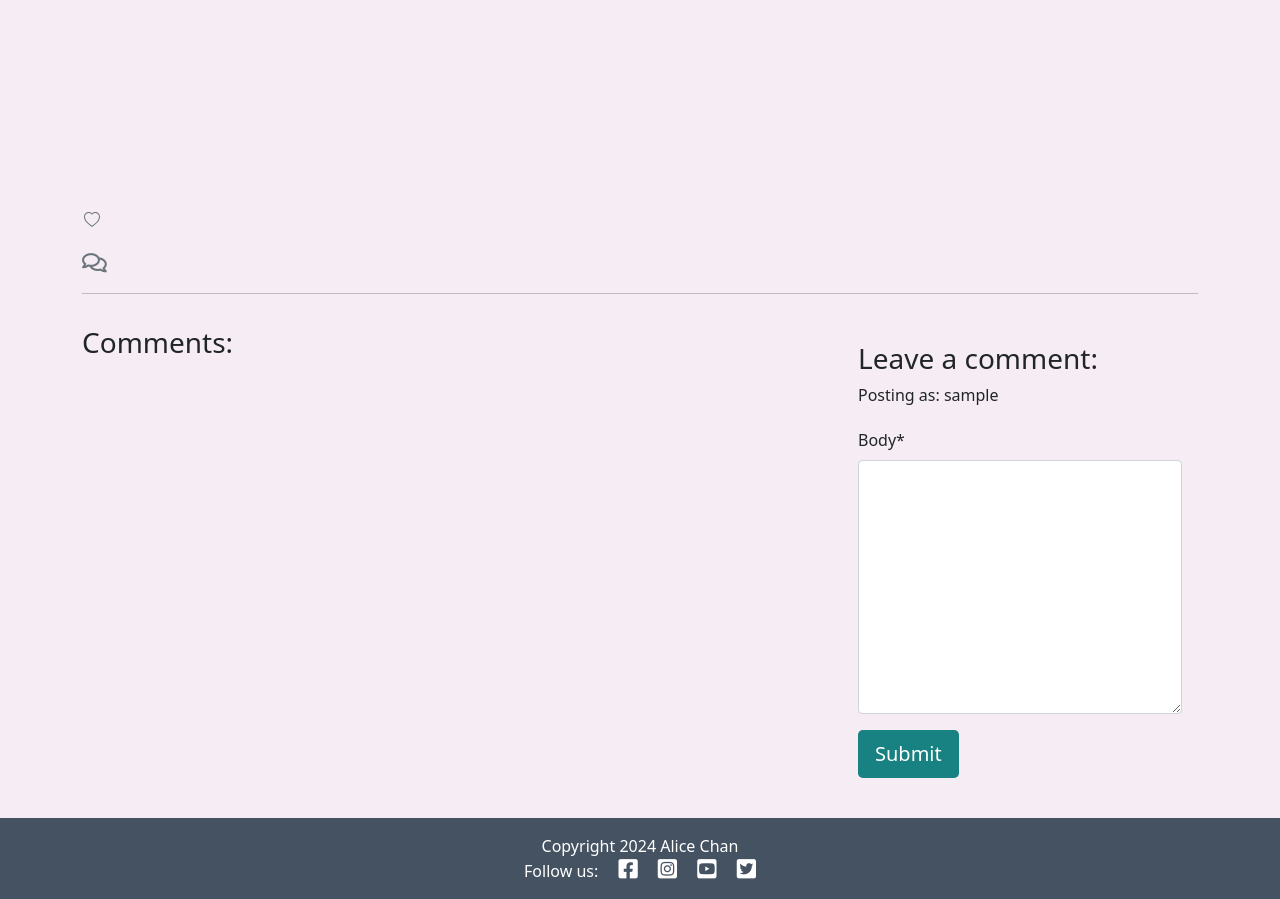
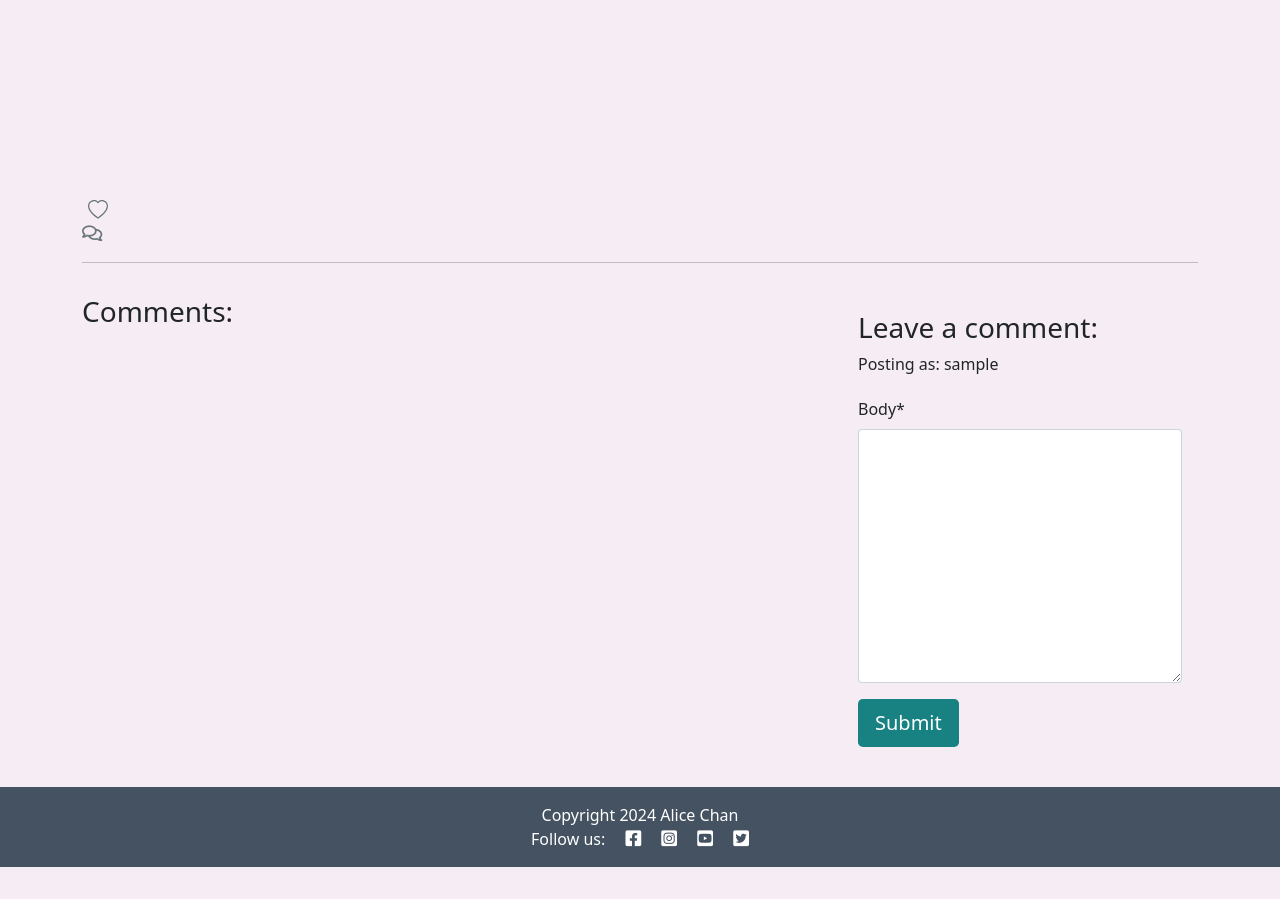
Before and after one commit to aliceC119/musicstar-club, a Django app: template blog/templates/blog/post_detail.html in a window 1280 px wide. Shown: the part 272-1171 px from the top of the page. After the commit the page ends 1139 px from the top, so only its background shows below. Run offline with Django 4.2, Linux system fonts and the light colour scheme; the template is opened without the code that fills it: values that come from a table or form of the project are taken from there, others are empty; the visitor is signed in with stand-in values (Sample User, id 1); some libraries are stand-ins or nearby versions.

Commit message:
updated style to like button.

```diff
--- a/blog/templates/blog/post_detail.html
+++ b/blog/templates/blog/post_detail.html
@@ -59,7 +59,7 @@
           <button>
               <strong class="text-secondary">
 
-                  <svg xmlns="http://www.w3.org/2000/svg" width="16" height="16" fill="currentColor"
+                  <svg xmlns="http://www.w3.org/2000/svg" width="20" height="20" fill="currentColor"
                       class="bi bi-heart" viewBox="0 0 16 16">
                       <path
                           d="m8 2.748-.717-.737C5.6.281 2.514.878 1.4 3.053c-.523 1.023-.641 2.5.314 4.385.92 1.815 2.834 3.989 6.286 6.357 3.452-2.368 5.365-4.542 6.286-6.357.955-1.886.838-3.362.314-4.385C13.486.878 10.4.28 8.717 2.01zM8 15C-7.333 4.868 3.279-3.04 7.824 1.143q.09.083.176.171a3 3 0 0 1 .176-.17C12.72-3.042 23.333 4.867 8 15" />
@@ -70,31 +70,7 @@
       </strong>
 
   </div>
-  <style>
 
-    .like-container{
-        width: 20px;
-        height: auto;
-        padding: 10px 10px 10px 10px;
-        display: flex;
-        align-items:center;
-        justify-content: space-between;
-        flex-direction: column;
-        margin-bottom: 10px;
-
-    }
-
-.like-container button{
-    background: none;
-    border: none;
-}
-
-i{
-  font-size: 22px;
-  cursor: pointer;
-}
-
-</style>
     <!-- Displaying count of comments -->
   <div class="row">
     <div class="col-12">
--- a/musicstar_club/settings.py
+++ b/musicstar_club/settings.py
@@ -27,7 +27,7 @@ TEMPLATES_DIR = os.path.join(BASE_DIR, 'templates')
 SECRET_KEY = os.environ.get("SECRET_KEY")
 
 # SECURITY WARNING: don't run with debug turned on in production!
-DEBUG = True
+DEBUG = False
 
 ALLOWED_HOSTS = ['8000-alicec119-musicstarclub-ro0xa6nd0tt.ws.codeinstitute-ide.net', '.herokuapp.com']
 
--- a/static/css/style.css
+++ b/static/css/style.css
@@ -159,3 +159,16 @@ body {
 .approval {
     color: rgb(222, 146, 168);
 }
+
+.like-container{
+    width: 20px;
+
+}
+.like-container button{
+    background: none;
+    border: none;
+}
+i{
+    font-size: 18px;
+
+  }
```
